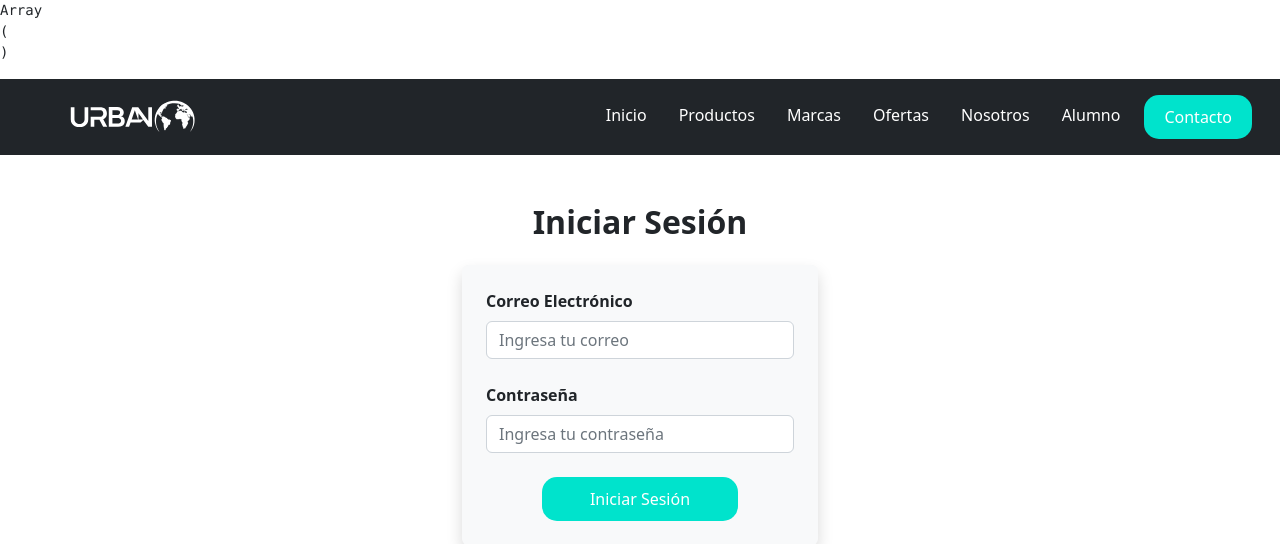
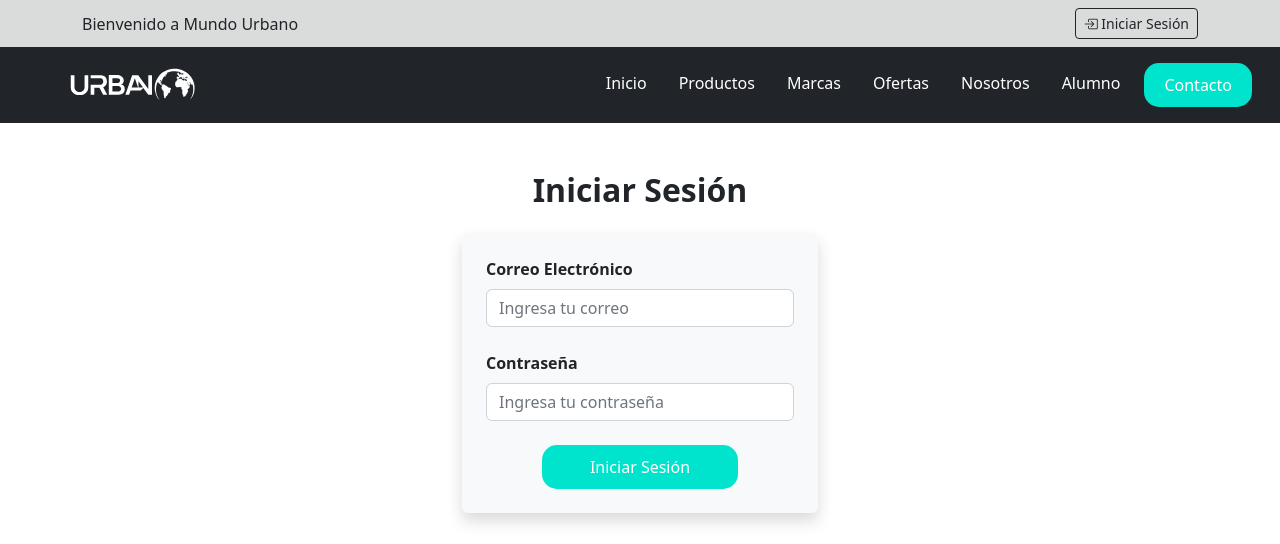
Before and after one commit to niknef/mundo_urbano, a PHP site: page /index.php?link=login in a window 1280 px wide. Shown: the top 544 px of the page. Run offline with PHP 8.4, Linux system fonts and the light colour scheme; data comes from the database, SQL or seed files in the repository.

Commit message:
add login navbar

```diff
--- a/classes/Producto.php
+++ b/classes/Producto.php
@@ -429,8 +429,6 @@ class Producto
                 return $this->precio_formateado();
         }
 
-
-
         /**
          * Devuelve el precio de la unidad, formateado correctamente
          */
--- a/css/styles.css
+++ b/css/styles.css
@@ -222,6 +222,10 @@ footer .nav-link:hover {
     color: #6c757d;
 }
 
+.bg-gris{
+    background-color: #dadbdb;
+}
+
 .fit-cover{
     object-fit: cover;
 }
--- a/functions/autoload.php
+++ b/functions/autoload.php
@@ -1,8 +1,5 @@
 <?PHP
 session_start();
-echo "<pre>";
-print_r($_SESSION);
-echo "</pre>";
 
 function autoloadClasses($nombreClase){
 
--- a/index.php
+++ b/index.php
@@ -33,7 +33,36 @@ $productosEnOferta = Producto::filtrarProductosTemporada($temporada, $anio);
 </head>
 <body>
 
-<header>
+    <div class="bg-gris text-dark py-2 px-3">
+        <div class="container d-flex justify-content-between align-items-center">
+            <div>
+                <?php if ($userData) { ?>
+                    <span>Bienvenido, <?= ucfirst($userData['nombre']) ?? 'Usuario' ?> </span>
+                <?php } else { ?>
+                    <span>Bienvenido a Mundo Urbano</span>
+                <?php } ?>
+            </div>
+            <div>
+                <?php if ($userData) { ?>
+
+                    <?php if ($userData['rol'] == 'admin' || $userData['rol'] == 'superadmin') { ?>
+                        <a href="admin/index.php?link=dashboard" class="btn btn-outline-dark btn-sm me-2">
+                            <i class="bi bi-tools"></i> Admin
+                        </a>
+                    <?php } ?>
+                    <a href="admin/actions/auth_logout.php" class="btn btn-danger btn-sm">
+                        <i class="bi bi-door-open"></i> Cerrar Sesión
+                    </a>
+                <?php } else { ?>
+                    <a href="index.php?link=login" class="btn btn-outline-dark btn-sm">
+                        <i class="bi bi-box-arrow-in-right"></i> Iniciar Sesión
+                    </a>
+                <?php } ?>
+            </div>
+        </div>
+    </div>
+
+
     <nav class="navbar navbar-expand-lg navbar-dark bg-dark px-3 sticky-top">
         <div class="container-fluid">
             <a class="navbar-brand" href="index.php?link=inicio">
@@ -55,7 +84,6 @@ $productosEnOferta = Producto::filtrarProductosTemporada($temporada, $anio);
                         <div class="custom-dropdown-content px-2 d-flex justify-content-end">
                             <?php foreach ($categorias as $c) { ?>
                                 <a href="index.php?link=productos&categoria=<?= $c->getId() ?>"><?= ucfirst($c->getNombre()) ?></a>
-
                             <?php } ?>
                         </div>
                     </li>
@@ -79,6 +107,7 @@ $productosEnOferta = Producto::filtrarProductosTemporada($temporada, $anio);
         </div>
     </nav>
 </header>
+
 
 <main class="container my-4">
 
--- a/views/productos.php
+++ b/views/productos.php
@@ -47,6 +47,7 @@ if ($categoriaSeleccionada) {
         <div class="container">
             <div class="row">
                 <?php if (!empty($catalogo)): ?>
+
                     <?php foreach ($catalogo as $producto): ?>
                         <div class="col-12 col-md-6 col-lg-3 d-flex align-items-stretch">
                             <a href="index.php?link=detalle_producto&id=<?= $producto->getId() ?>" class="card mb-3 text-decoration-none text-dark w-100">
```
Also changed, not shown: admin/index.php (+29 -0 lines).
